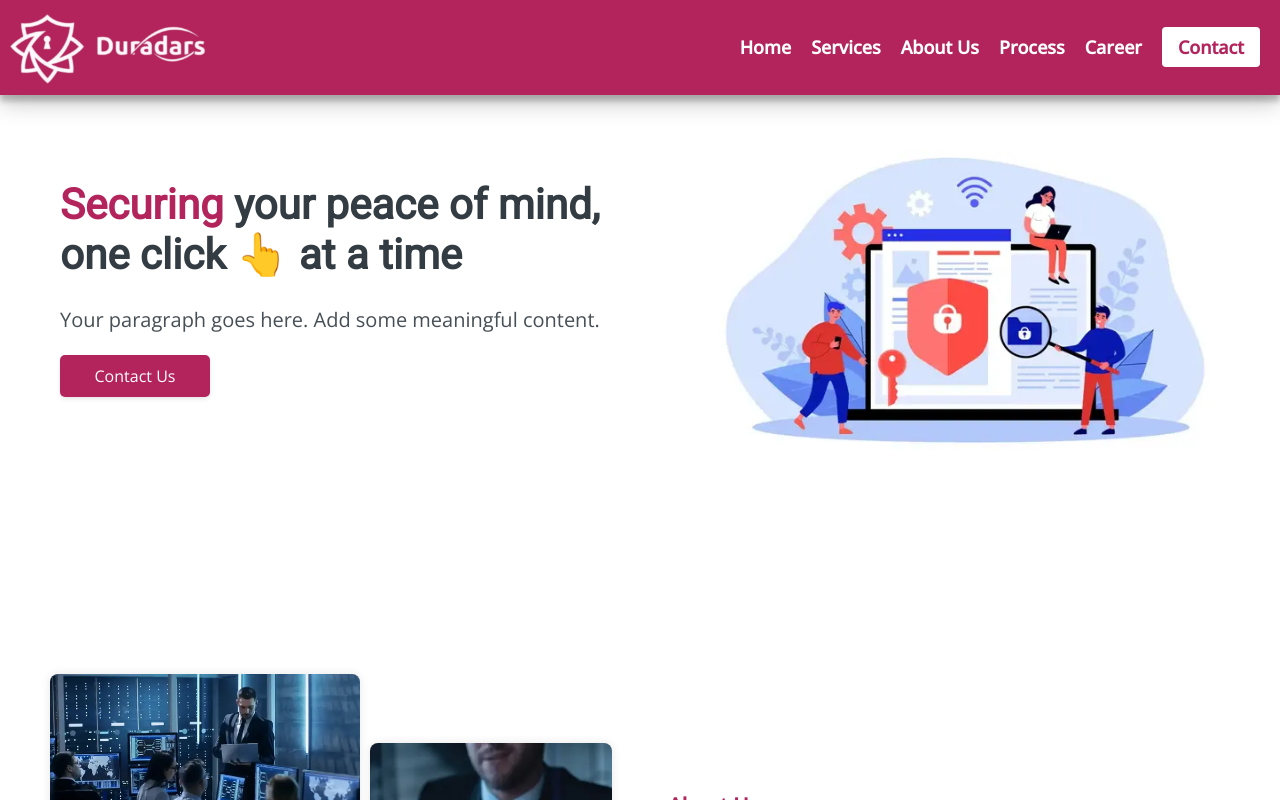
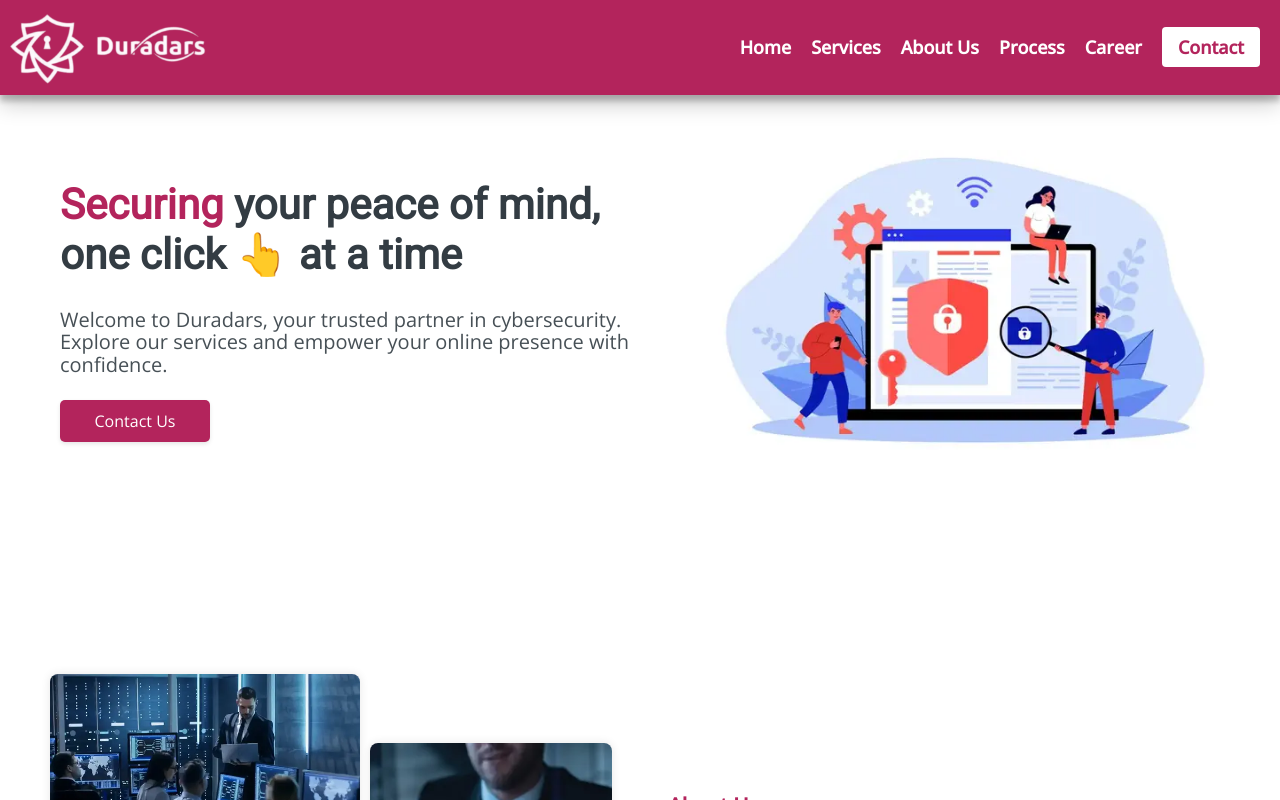
Before and after one commit to devasyarajguru/Duradars-website, a React (Vite) app: page / in a window 1280 px wide. Built offline with nearby package versions, Linux system fonts and the light colour scheme.

Commit message:
SubHeading and description changed

```diff
--- a/src/App.jsx
+++ b/src/App.jsx
@@ -5,8 +5,13 @@ import Navbar from "./Components/Navbar";
 import Footer from "./Components/Footer";
 import NotFound from "./Components/NotFound";
 import CyberImage from "./assets/images/cyber-image.webp";
+import hero2 from "./assets/images/hero2.webp";
+import hero3 from "./assets/images/hero3.webp";
+import hero4 from "./assets/images/hero4.webp";
+import hero5 from "./assets/images/hero5.webp";
+import hero6 from "./assets/images/hero6.webp";
 import Spinner from "./Components/Spinner";
-import { SmallHero , MediumHero , LargeHero } from './scripts/export';
+import { SmallHero , MediumHero , LargeHero , SmallHero2 , SmallHero3 , SmallHero4 , SmallHero5 , SmallHero6 , MediumHero2 , MediumHero3 , MediumHero4 , MediumHero5 , MediumHero6 , LargeHero2 , LargeHero3 , LargeHero4 , LargeHero5 , LargeHero6} from './scripts/export';
 
 
 const Home = lazy(() => import( "./Components/Home")) ;
@@ -23,7 +28,7 @@ const App = () => {
     HomeSec: {
       taglineJSX: <span className="span-head">Securing</span>,
       taglineText: " your peace of mind, one click 👆 at a time",
-      paragraph: "Your paragraph goes here. Add some meaningful content.",
+      paragraph: "Welcome to Duradars, your trusted partner in cybersecurity. Explore our services and empower your online presence with confidence.",
       image: CyberImage,
       smallImage:SmallHero,
       mediumImage:MediumHero,
@@ -31,53 +36,53 @@ const App = () => {
     },
 
     AboutSec: {
-      taglineJSX: <span className="span-head">Empowering Security2</span>,
+      taglineJSX: <span className="span-head">Empowering Security</span>,
       taglineText: " in a Connected World 🌐",
-      paragraph: "Your paragraph goes here. Add some meaningful content.",
-      image: CyberImage,
-      smallImage:SmallHero,
-      mediumImage:MediumHero,
-      largeImage:LargeHero
+      paragraph: "At Duradars, we empower businesses and individuals to navigate the digital landscape securely. Trust us to safeguard your digital journey.",
+      image: hero2,
+      smallImage:SmallHero2,
+      mediumImage:MediumHero2,
+      largeImage:LargeHero2
     },
 
     ServiceSec: {
-      taglineJSX: <span className="span-head">Empowering Security3</span>,
-      taglineText: " in a Connected World 🌐",
-      paragraph: "Your paragraph goes here. Add some meaningful content.",
-      image: CyberImage,
-      smallImage:SmallHero,
-      mediumImage:MediumHero,
-      largeImage:LargeHero
+      taglineJSX: <span className="span-head">Comprehensive Security</span>,
+      taglineText: " Solutions for Every Need",
+      paragraph: "Duradars offers a wide range of security services tailored to meet your needs. Explore our services and take the first step towards a secure future.",
+      image: hero3,
+      smallImage:SmallHero3,
+      mediumImage:MediumHero3,
+      largeImage:LargeHero3
     },
 
     ProcessSec: {
-      taglineJSX: <span className="span-head">Empowering Security4</span>,
-      taglineText: " in a Connected World 🌐",
-      paragraph: "Your paragraph goes here. Add some meaningful content.",
-      image: CyberImage,
-      smallImage:SmallHero,
-      mediumImage:MediumHero,
-      largeImage:LargeHero
+      taglineJSX: <span className="span-head">Streamlined Security</span>,
+      taglineText: " Processes for Optimal Protection",
+      paragraph: "Our approach to cybersecurity is built on robust processes and methodologies. Discover our process and experience peace of mind.",
+      image: hero4,
+      smallImage:SmallHero4,
+      mediumImage:MediumHero4,
+      largeImage:LargeHero4
     },
 
     CareerSec: {
-      taglineJSX: <span className="span-head">Empowering Security5</span>,
-      taglineText: " in a Connected World 🌐",
-      paragraph: "Your paragraph goes here. Add some meaningful content.",
-      image: CyberImage,
-      smallImage:SmallHero,
-      mediumImage:MediumHero,
-      largeImage:LargeHero
+      taglineJSX: <span className="span-head">Join Our Team</span>,
+      taglineText: " and Shape the Future of Cybersecurity",
+      paragraph: "Looking for an exciting career opportunity in cybersecurity? Join our dynamic team and work on cutting-edge projects that challenge and inspire you.",
+      image: hero5,
+      smallImage:SmallHero5,
+      mediumImage:MediumHero5,
+      largeImage:LargeHero5
     },
 
     ContactSec: {
-      taglineJSX: <span className="span-head">Empowering Security6</span>,
-      taglineText: " in a Connected World 🌐",
-      paragraph: "Your paragraph goes here. Add some meaningful content.",
-      image: CyberImage,
-      smallImage:SmallHero,
-      mediumImage:MediumHero,
-      largeImage:LargeHero
+      taglineJSX: <span className="span-head">Get in Touch</span>,
+      taglineText: " and Secure Your Future Today",
+      paragraph: "Contact Duradars today and let us help you safeguard your digital assets. Reach out to us and secure your future with Duradars.",
+      image: hero6,
+      smallImage:SmallHero6,
+      mediumImage:MediumHero6,
+      largeImage:LargeHero6
     },
   };
 
```
